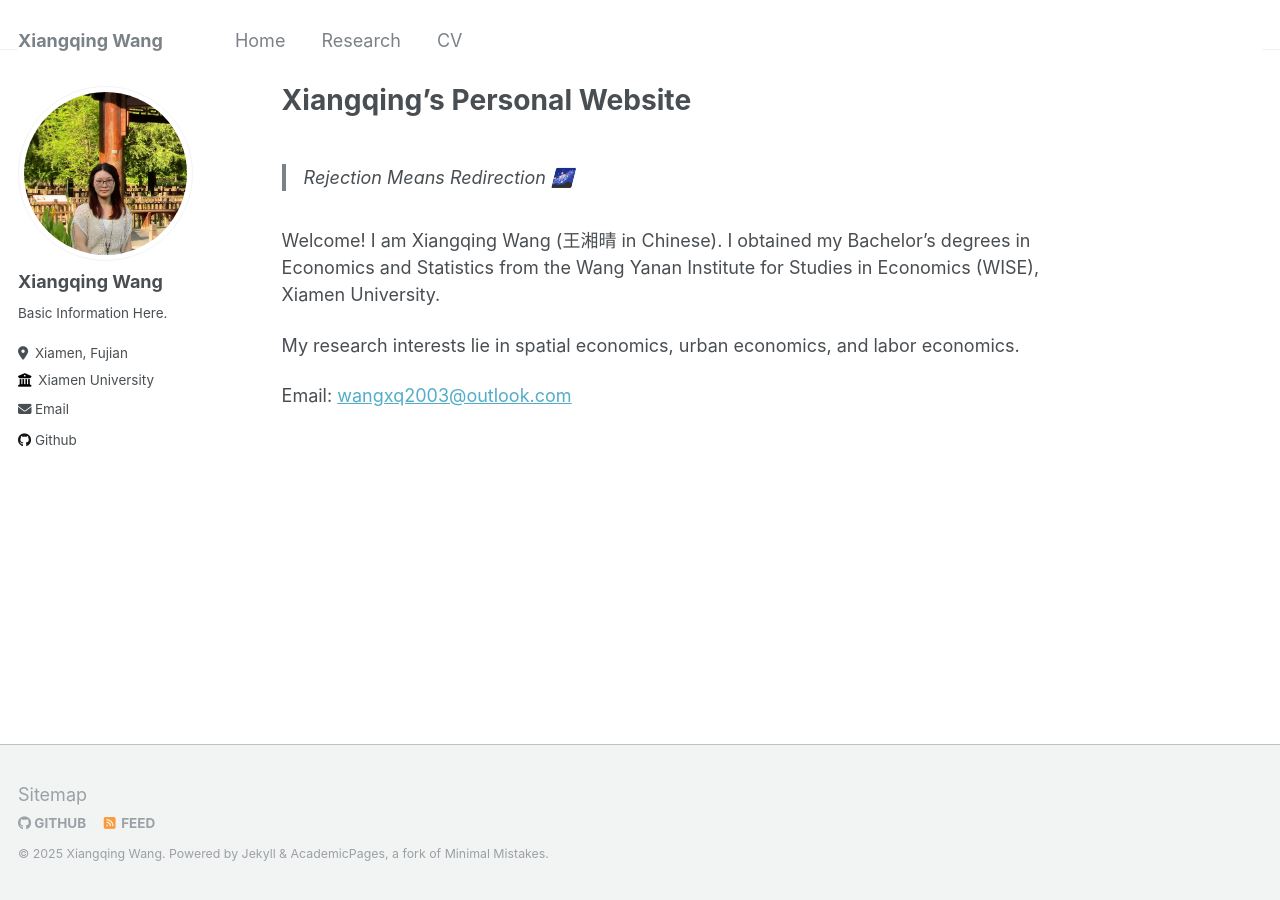
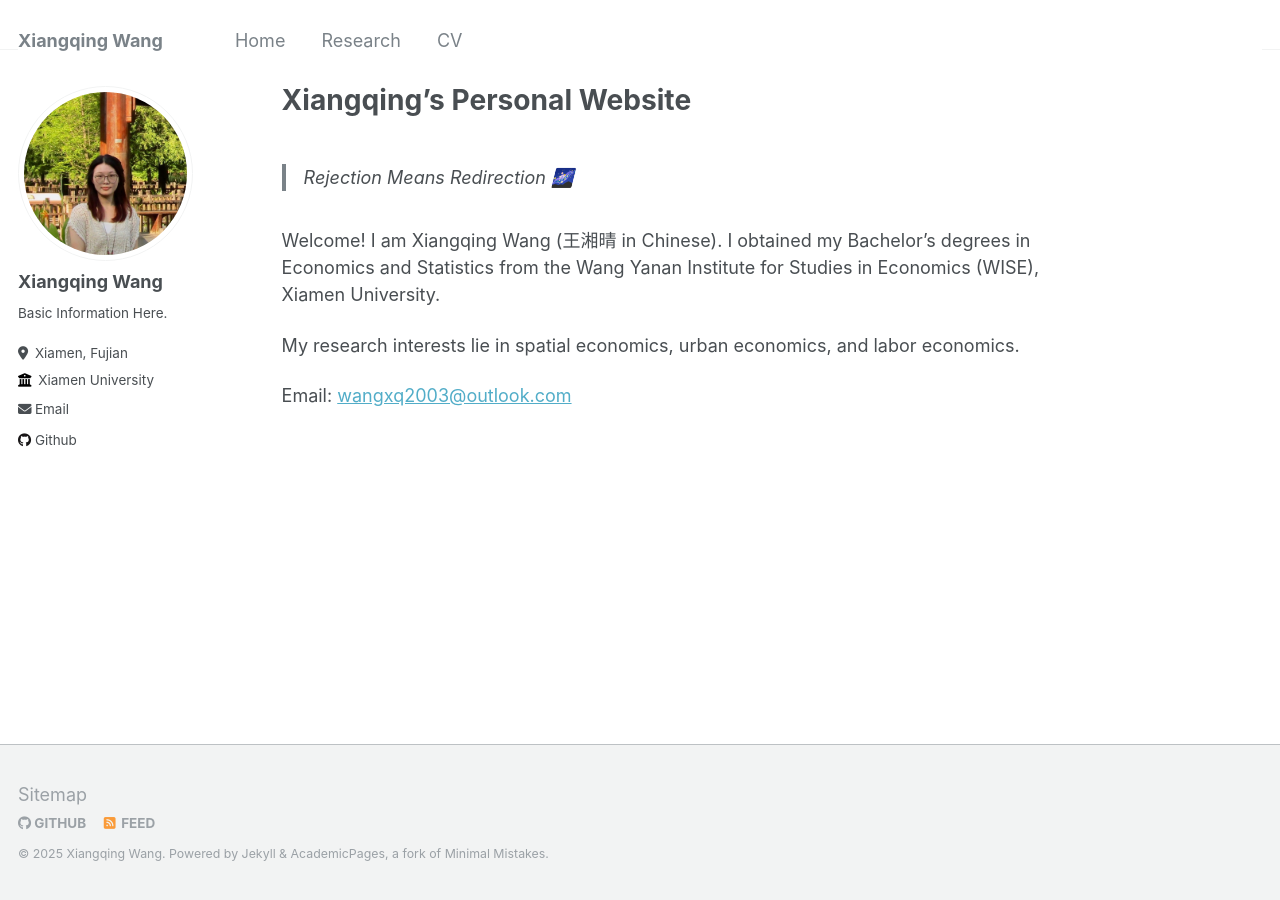
Before and after one commit to leahxqing/leahxqing.github.io, a Jekyll site: the page built from _pages/about.md, in a window 1280 px wide. Built offline with Jekyll 4.4.1, drawn with Linux system fonts in a browser that asks for light colours.

Commit message:
Update _config.yml
Signed-off-by: Xiangqing Wang <wangxq2003@gmail.com>

```diff
--- a/_config.yml
+++ b/_config.yml
@@ -12,7 +12,7 @@ repository               : "leahxqing/leahxqing.github.io"
 
 # Site Author
 author:
-  avatar           : "me.jpg"
+  avatar           : "me.jpeg"
   name             : "Xiangqing Wang"
   bio              : "Basic Information Here."
   location         : "Xiamen, Fujian"
```
